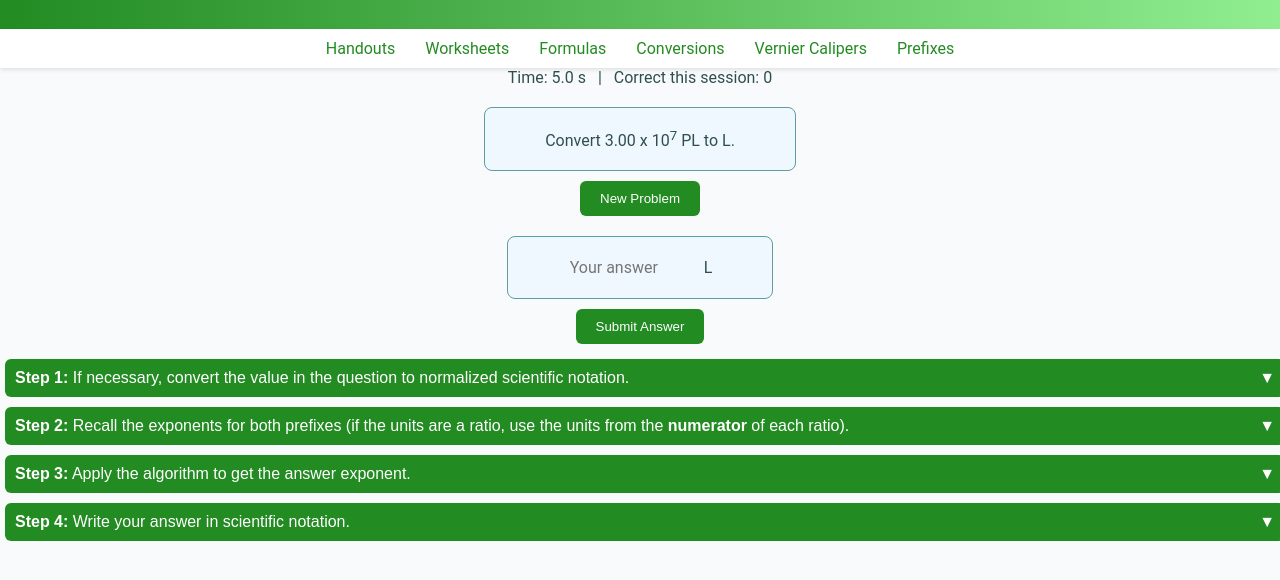
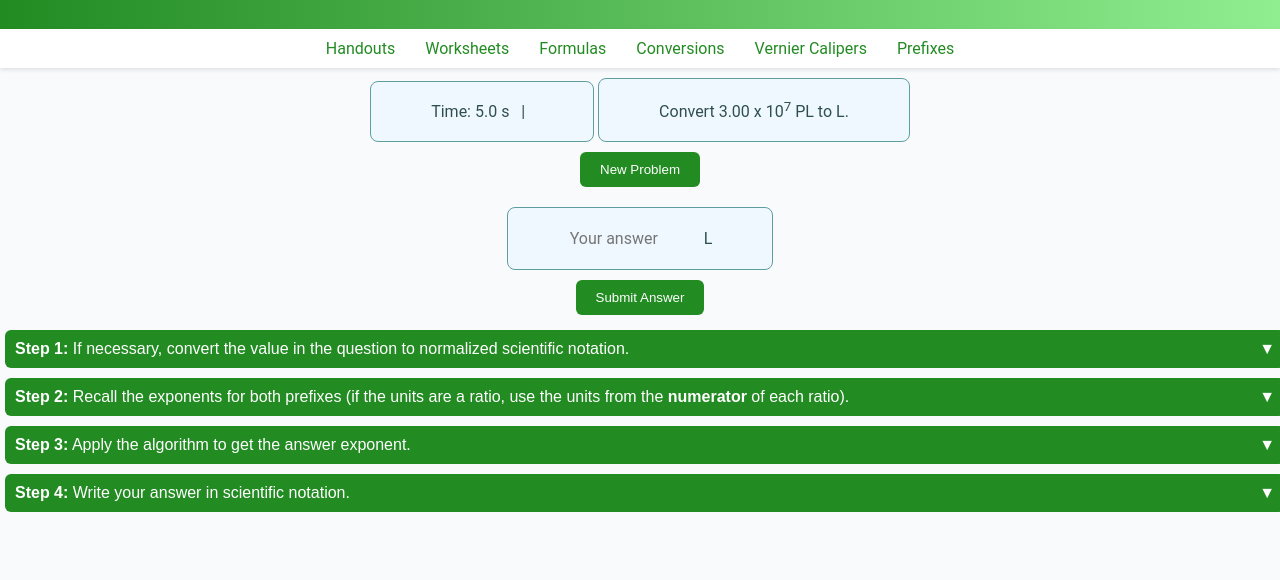
Before and after one commit to malmassy/metricmastery, a plain HTML site: page conversions.html in a window 1280 px wide. Shown: the part 72-652 px from the top of the page. Drawn offline with Linux system fonts and the light colour scheme.

Commit message:
Fix incorrect counter

```diff
--- a/conversions.html
+++ b/conversions.html
@@ -13,10 +13,10 @@
             .then(data => document.getElementById('header-container').innerHTML = data)
             .catch(error => console.error('Error loading header:', error));
     </script>
-    <div id="conversion-stats" style="margin-bottom: 10px;">
+    <div class="problem" id="conversion-stats">
         <span id="timer">Time: 0.0 s</span>
         &nbsp;&nbsp;|&nbsp;&nbsp;
-        <span id="score">Correct this session: 0</span>
+        <span id="score"></span>
     </div>
     <div class="problem" id="problem">
         Click "Generate" to get a new problem!
```
